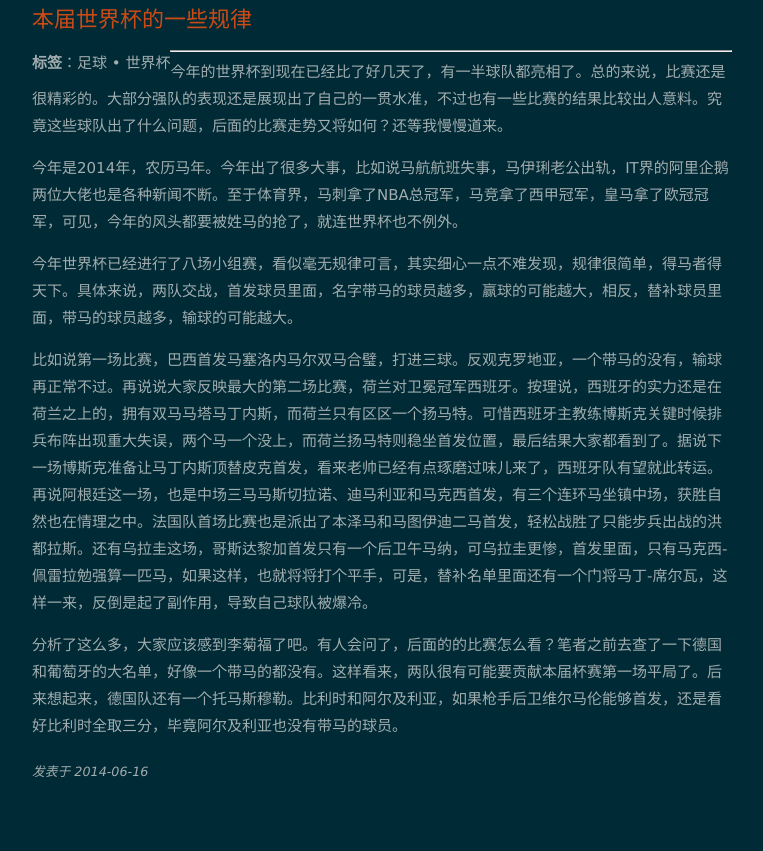
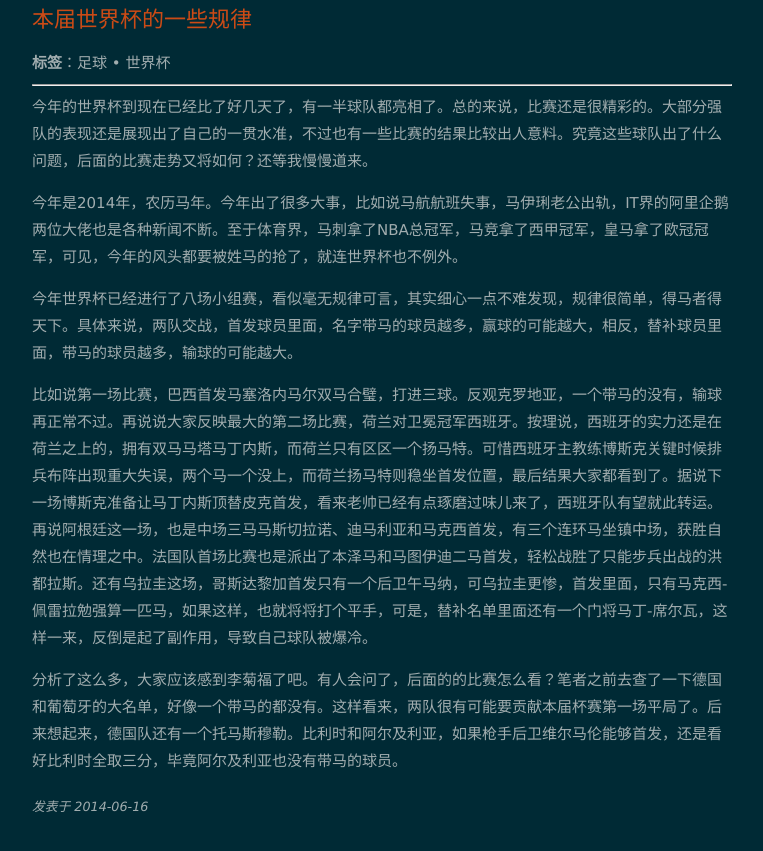
Before and after one commit to orangeprince/orangeprince.github.io, a Jekyll site: the page built from _posts/2014-06-16-wc-print.md, in a window 1280 px wide. Shown: the top 851 px of the page, without its empty margins (258-1021 px from the left). Built offline with Jekyll 4.4.1, drawn with Linux system fonts in a browser that asks for light colours; nearby versions of some CDN libraries.

Commit message:
modified:   _layouts/print.html

```diff
--- a/_layouts/print.html
+++ b/_layouts/print.html
@@ -48,9 +48,8 @@ MathJax.Hub.Queue(function() {
                 <h1><a href="{{ page.url }}">{{ page.title }}</a></h1>
         {% endif %}
             <div class="entry-wrapper">
-        <span style="float:left">
                 <b>标签</b>：{% for tag in page.tags %}{{ tag }}{% unless forloop.last %}&nbsp;&bull;&nbsp;{% endunless %}{% endfor %}
-        </span>
+            <div>
      <hr>
 
         <div class="post-content">{{ content }}</div>
```
